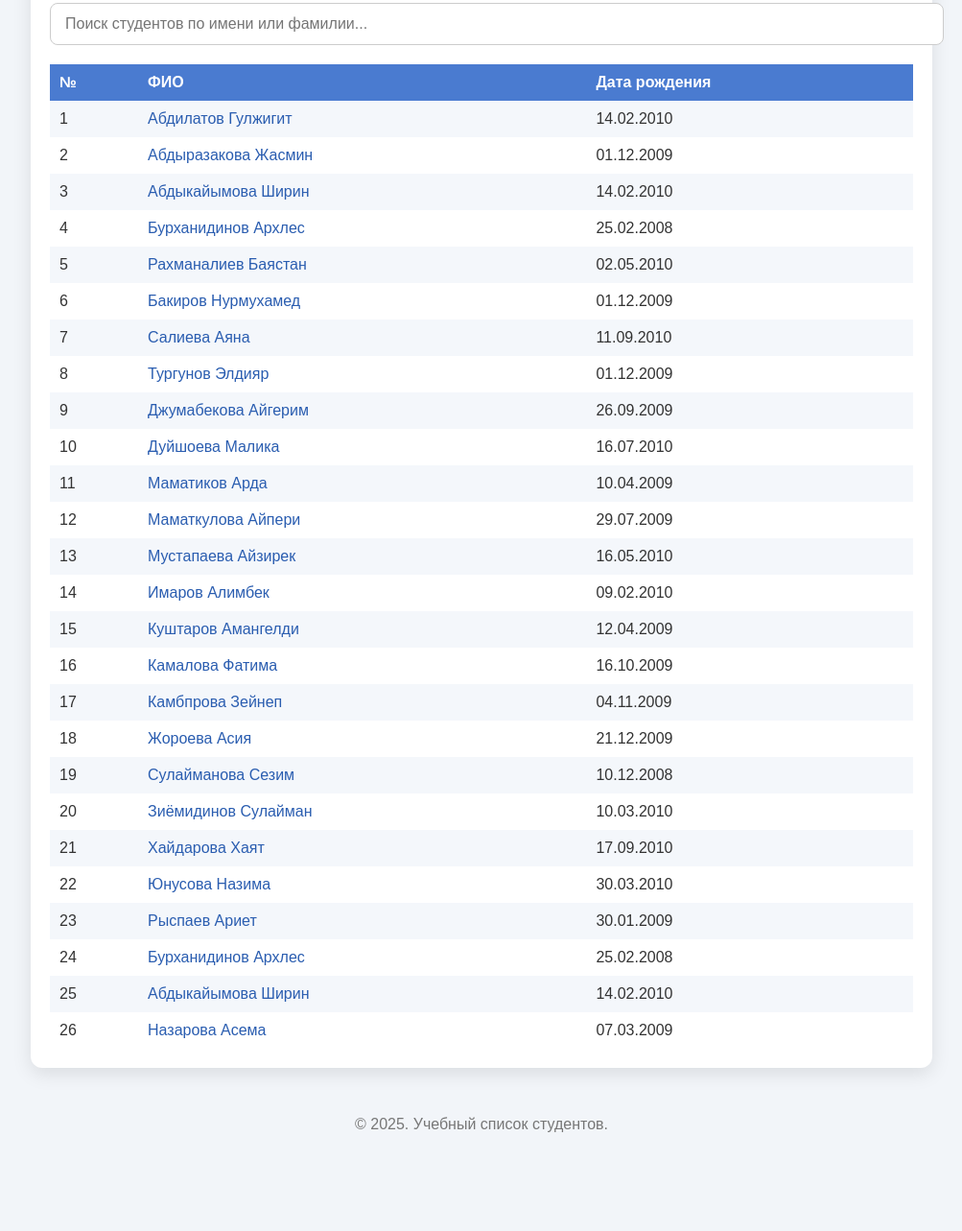
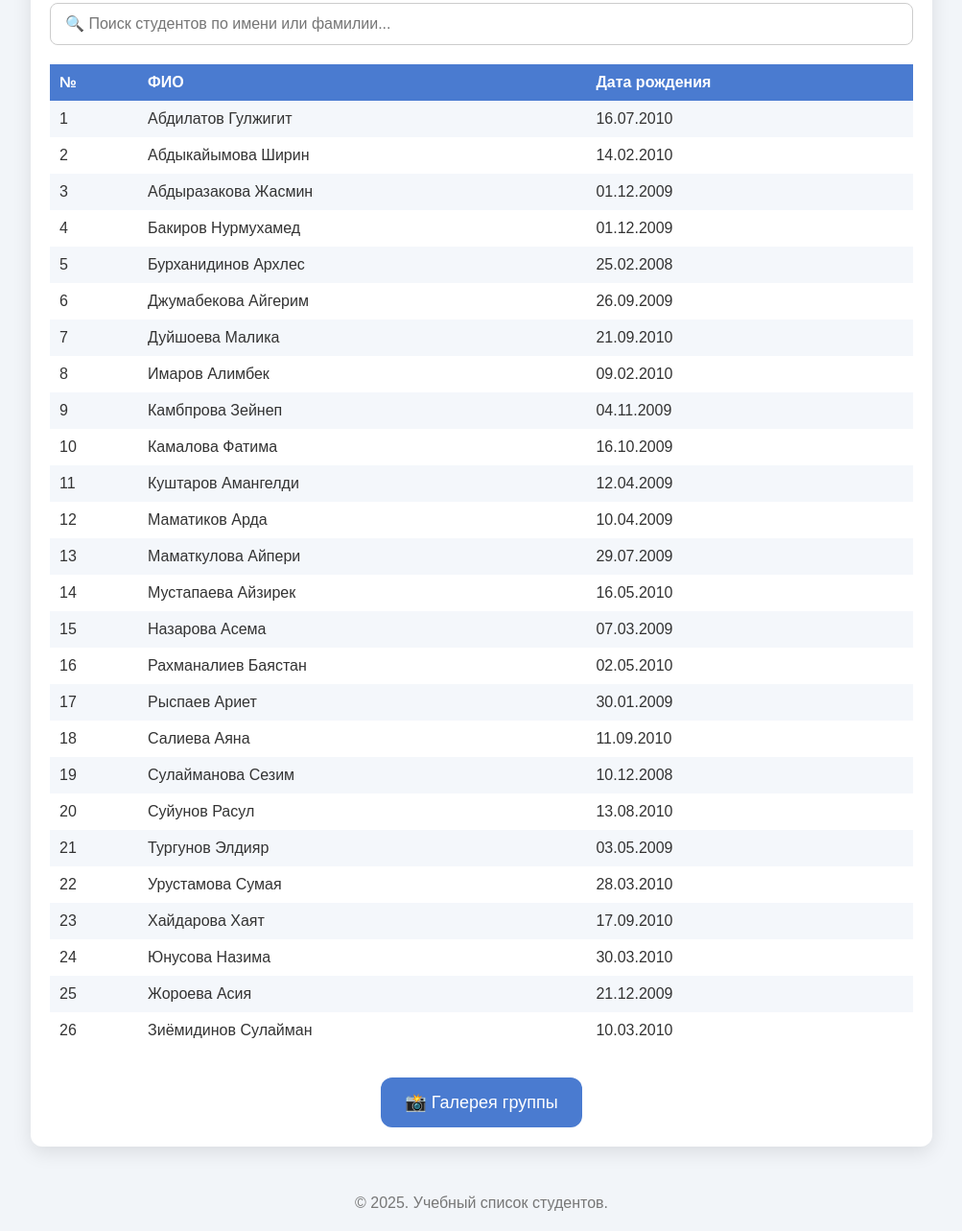
Before and after one commit to sapotmino-byte/studentts, a plain HTML site: page index.html in a window 1280 px wide. Shown: the part 174-1457 px from the top of the page at 96% size, without its empty margins (138-1141 px from the left). Before the commit the page ends 1375 px from the top, so only its background shows below. Drawn offline with Linux system fonts and the light colour scheme.

Commit message:
Add files via upload

```diff
--- a/index.html
+++ b/index.html
@@ -109,6 +109,8 @@ h2 {
 
   margin-bottom: 20px;
 
+  box-sizing: border-box;
+
 }
 
 body.dark #searchInput {
@@ -165,41 +167,31 @@ body.dark tr:nth-child(even) {
 
 }
 
-a.student {
+a.gallery-btn {
 
-  color: #2a5db0;
+  display: inline-block;
+
+  margin-top: 30px;
+
+  padding: 15px 25px;
+
+  font-size: 18px;
+
+  background: #4a7bd0;
+
+  color: white;
+
+  border-radius: 12px;
 
   text-decoration: none;
 
-  font-weight: 500;
+  transition: 0.2s;
 
 }
 
-body.dark a.student {
+a.gallery-btn:hover {
 
-  color: #66aaff;
-
-}
-
-a.student:hover {
-
-  text-decoration: underline;
-
-}
-
-footer {
-
-  text-align: center;
-
-  padding: 20px;
-
-  color: #777;
-
-}
-
-body.dark footer {
-
-  color: #bbb;
+  background: #2a5a99;
 
 }
 
@@ -235,6 +227,22 @@ body.dark footer {
 
 }
 
+footer {
+
+  text-align: center;
+
+  padding: 20px;
+
+  color: #777;
+
+}
+
+body.dark footer {
+
+  color: #bbb;
+
+}
+
 </style>
 
 </head>
@@ -253,7 +261,7 @@ body.dark footer {
 
 <h2>Группа: ПК-2025</h2>
 
-<input type="text" id="searchInput" placeholder="Поиск студентов по имени или фамилии..." onkeyup="searchStudents()">
+<input type="text" id="searchInput" placeholder="🔍 Поиск студентов по имени или фамилии..." onkeyup="searchStudents()">
 
 <table id="studentTable">
 
@@ -267,61 +275,67 @@ body.dark footer {
 
 </tr>
 
-<!-- Отсортировано по фамилии -->
+<!-- Список студентов по алфавиту по фамилии -->
 
-<tr><td>1</td><td><a class="student" href="students/shalimov.html">Абдилатов Гулжигит</a></td><td>14.02.2010</td></tr>
+<tr><td>1</td><td>Абдилатов Гулжигит</td><td>16.07.2010</td></tr>
 
-<tr><td>2</td><td><a class="student" href="students/jasmin.html">Абдыразакова Жасмин</a></td><td>01.12.2009</td></tr>
+<tr><td>2</td><td>Абдыкайымова Ширин</td><td>14.02.2010</td></tr>
 
-<tr><td>3</td><td><a class="student" href="students/shirin.html">Абдыкайымова Ширин</a></td><td>14.02.2010</td></tr>
+<tr><td>3</td><td>Абдыразакова Жасмин</td><td>01.12.2009</td></tr>
 
-<tr><td>4</td><td><a class="student" href="students/burhanidinov.html">Бурханидинов Архлес</a></td><td>25.02.2008</td></tr>
+<tr><td>4</td><td>Бакиров Нурмухамед</td><td>01.12.2009</td></tr>
 
-<tr><td>5</td><td><a class="student" href="students/bayastan.html">Рахманалиев Баястан</a></td><td>02.05.2010</td></tr>
+<tr><td>5</td><td>Бурханидинов Архлес</td><td>25.02.2008</td></tr>
 
-<tr><td>6</td><td><a class="student" href="students/baqirov.html">Бакиров Нурмухамед</a></td><td>01.12.2009</td></tr>
+<tr><td>6</td><td>Джумабекова Айгерим</td><td>26.09.2009</td></tr>
 
-<tr><td>7</td><td><a class="student" href="students/ayana.html">Салиева Аяна</a></td><td>11.09.2010</td></tr>
+<tr><td>7</td><td>Дуйшоева Малика</td><td>21.09.2010</td></tr>
 
-<tr><td>8</td><td><a class="student" href="students/eldiyar.html">Тургунов Элдияр</a></td><td>01.12.2009</td></tr>
+<tr><td>8</td><td>Имаров Алимбек</td><td>09.02.2010</td></tr>
 
-<tr><td>9</td><td><a class="student" href="students/aigerim.html">Джумабекова Айгерим</a></td><td>26.09.2009</td></tr>
+<tr><td>9</td><td>Камбпрова Зейнеп</td><td>04.11.2009</td></tr>
 
-<tr><td>10</td><td><a class="student" href="students/duyshoeva.html">Дуйшоева Малика</a></td><td>16.07.2010</td></tr>
+<tr><td>10</td><td>Камалова Фатима</td><td>16.10.2009</td></tr>
 
-<tr><td>11</td><td><a class="student" href="students/arda.html">Маматиков Арда</a></td><td>10.04.2009</td></tr>
+<tr><td>11</td><td>Куштаров Амангелди</td><td>12.04.2009</td></tr>
 
-<tr><td>12</td><td><a class="student" href="students/aiperi.html">Маматкулова Айпери</a></td><td>29.07.2009</td></tr>
+<tr><td>12</td><td>Маматиков Арда</td><td>10.04.2009</td></tr>
 
-<tr><td>13</td><td><a class="student" href="students/aizirek.html">Мустапаева Айзирек</a></td><td>16.05.2010</td></tr>
+<tr><td>13</td><td>Маматкулова Айпери</td><td>29.07.2009</td></tr>
 
-<tr><td>14</td><td><a class="student" href="students/alim.html">Имаров Алимбек</a></td><td>09.02.2010</td></tr>
+<tr><td>14</td><td>Мустапаева Айзирек</td><td>16.05.2010</td></tr>
 
-<tr><td>15</td><td><a class="student" href="students/asing.html">Куштаров Амангелди</a></td><td>12.04.2009</td></tr>
+<tr><td>15</td><td>Назарова Асема</td><td>07.03.2009</td></tr>
 
-<tr><td>16</td><td><a class="student" href="students/fatima.html">Камалова Фатима</a></td><td>16.10.2009</td></tr>
+<tr><td>16</td><td>Рахманалиев Баястан</td><td>02.05.2010</td></tr>
 
-<tr><td>17</td><td><a class="student" href="students/zeynep.html">Камбпрова Зейнеп</a></td><td>04.11.2009</td></tr>
+<tr><td>17</td><td>Рыспаев Ариет</td><td>30.01.2009</td></tr>
 
-<tr><td>18</td><td><a class="student" href="students/asiya.html">Жороева Асия</a></td><td>21.12.2009</td></tr>
+<tr><td>18</td><td>Салиева Аяна</td><td>11.09.2010</td></tr>
 
-<tr><td>19</td><td><a class="student" href="students/sezim.html">Сулайманова Сезим</a></td><td>10.12.2008</td></tr>
+<tr><td>19</td><td>Сулайманова Сезим</td><td>10.12.2008</td></tr>
 
-<tr><td>20</td><td><a class="student" href="students/sulaiman.html">Зиёмидинов Сулайман</a></td><td>10.03.2010</td></tr>
+<tr><td>20</td><td>Суйунов Расул</td><td>13.08.2010</td></tr>
 
-<tr><td>21</td><td><a class="student" href="students/hayat.html">Хайдарова Хаят</a></td><td>17.09.2010</td></tr>
+<tr><td>21</td><td>Тургунов Элдияр</td><td>03.05.2009</td></tr>
 
-<tr><td>22</td><td><a class="student" href="students/nazima.html">Юнусова Назима</a></td><td>30.03.2010</td></tr>
+<tr><td>22</td><td>Урустамова Сумая</td><td>28.03.2010</td></tr>
 
-<tr><td>23</td><td><a class="student" href="students/ariet.html">Рыспаев Ариет</a></td><td>30.01.2009</td></tr>
+<tr><td>23</td><td>Хайдарова Хаят</td><td>17.09.2010</td></tr>
 
-<tr><td>24</td><td><a class="student" href="students/arkhles.html">Бурханидинов Архлес</a></td><td>25.02.2008</td></tr>
+<tr><td>24</td><td>Юнусова Назима</td><td>30.03.2010</td></tr>
 
-<tr><td>25</td><td><a class="student" href="students/shirin2.html">Абдыкайымова Ширин</a></td><td>14.02.2010</td></tr>
+<tr><td>25</td><td>Жороева Асия</td><td>21.12.2009</td></tr>
 
-<tr><td>26</td><td><a class="student" href="students/nurmuhammed.html">Назарова Асема</a></td><td>07.03.2009</td></tr>
+<tr><td>26</td><td>Зиёмидинов Сулайман</td><td>10.03.2010</td></tr>
 
 </table>
+
+<div style="text-align:center;">
+
+  <a href="gallery.html" class="gallery-btn">📸 Галерея группы</a>
+
+</div>
 
 </div>
 
```
